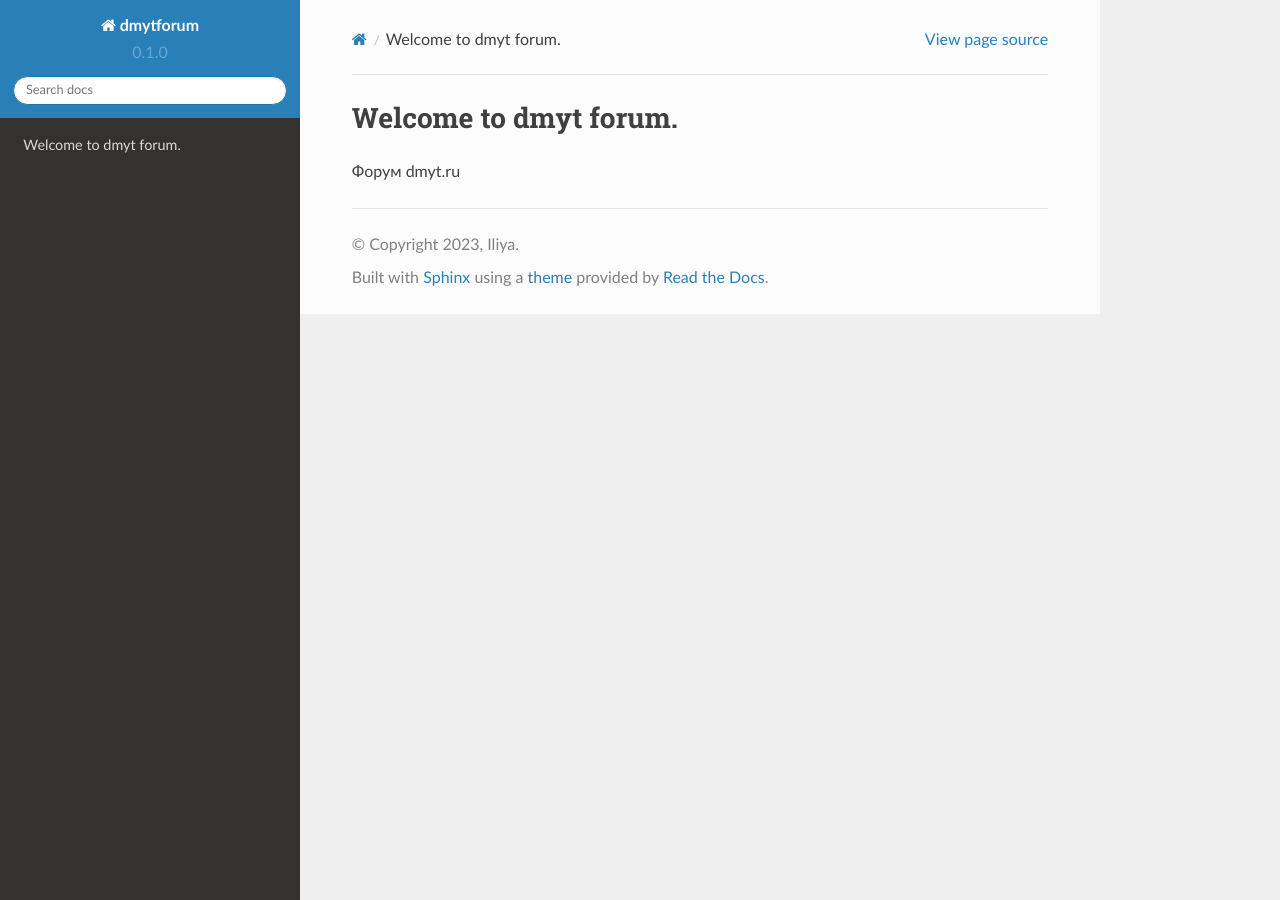
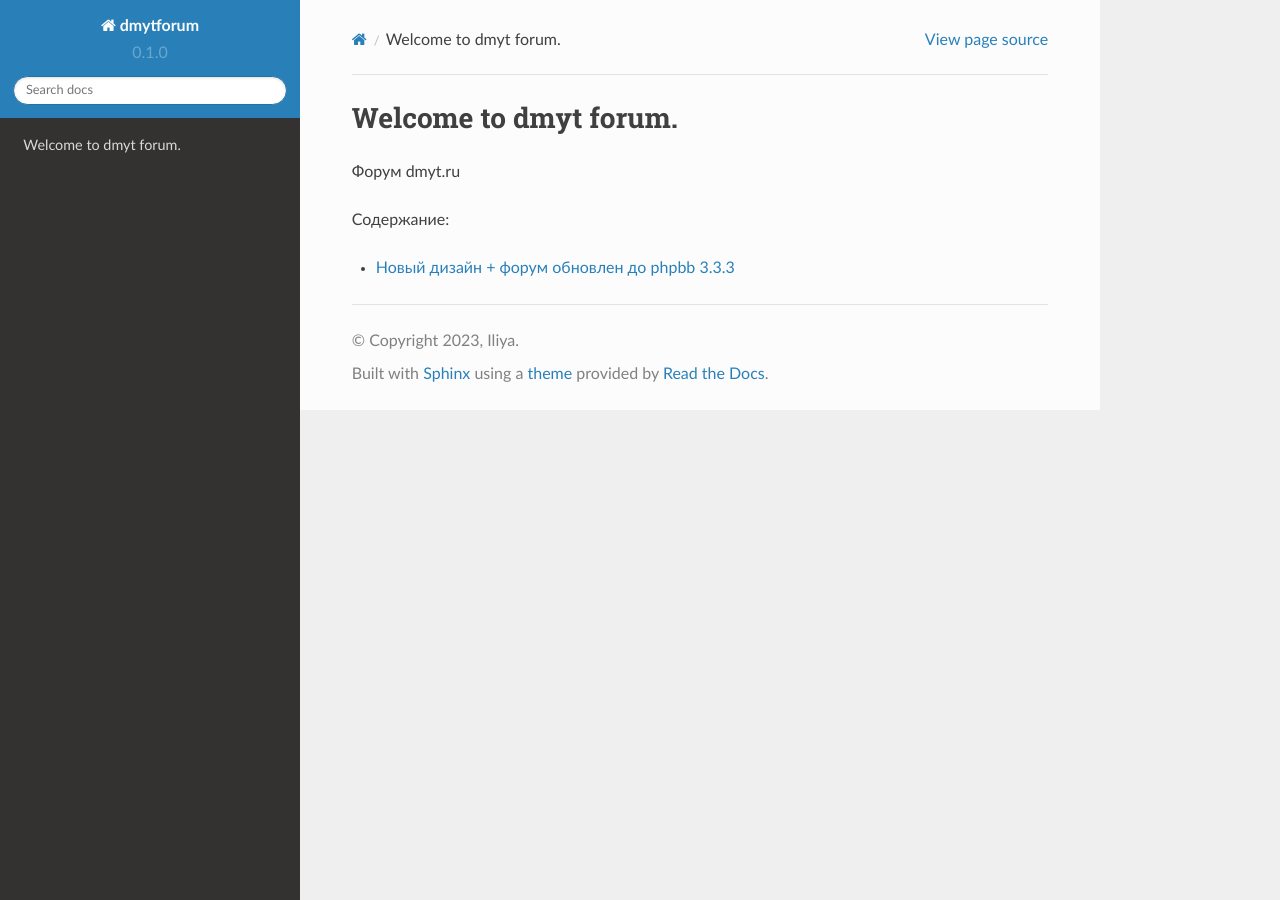
Before and after one commit to Iliya5digital/dmytforum, a Sphinx documentation site: the page built from docs/source/index.rst, in a window 1280 px wide. Built offline with Sphinx 7.4.7 and the Read the Docs theme 2.0.0, drawn with Linux system fonts in a browser that asks for light colours.

Commit message:
Update index.rst

```diff
--- a/docs/source/index.rst
+++ b/docs/source/index.rst
@@ -2,3 +2,7 @@ Welcome to dmyt forum.
 ===================================
 
 Форум dmyt.ru
+
+Содержание:
+
+* `Новый дизайн + форум обновлен до phpbb 3.3.3 <https://html5css3web3.readthedocs.io/ru/latest/newdesign-forumupdated.html>`_
```
